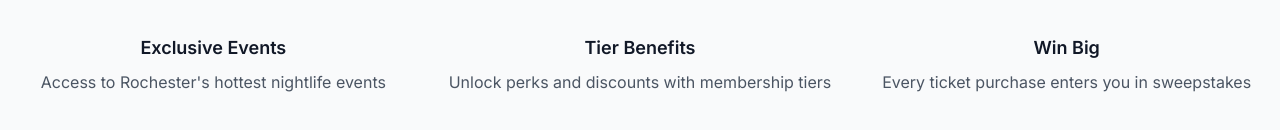
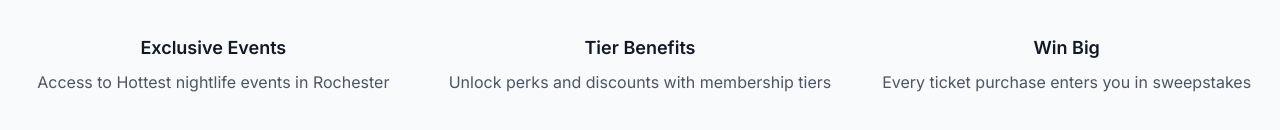
Before and after one commit to Tracka748/rtnyfinalpwa, a Next.js app: page / in a window 1280 px wide. Shown: the part 218-348 px from the top of the page. Built offline with nearby package versions, Linux system fonts and the light colour scheme.

Commit message:
fix: ensure all single quotes are escaped in JSX

```diff
--- a/app/page.tsx
+++ b/app/page.tsx
@@ -25,7 +25,7 @@ export default function HomePage() {
       <div className="mt-16 grid grid-cols-1 md:grid-cols-3 gap-8">
         <div className="text-center">
           <h3 className="text-lg font-semibold mb-2">Exclusive Events</h3>
-          <p className="text-gray-600">Access to Rochester&#39;s hottest nightlife events</p>
+          <p className="text-gray-600">Access to Hottest nightlife events in Rochester</p>
         </div>
         <div className="text-center">
           <h3 className="text-lg font-semibold mb-2">Tier Benefits</h3>
```
